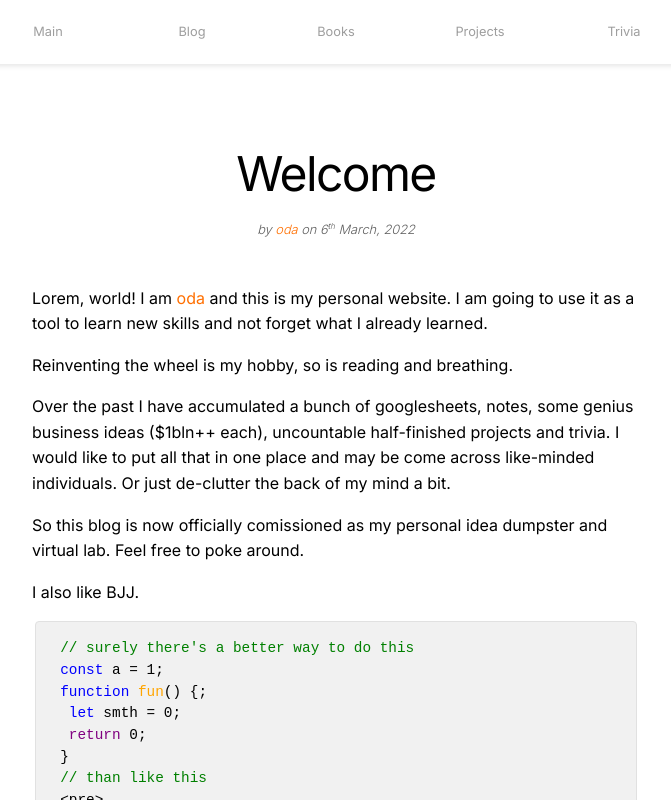
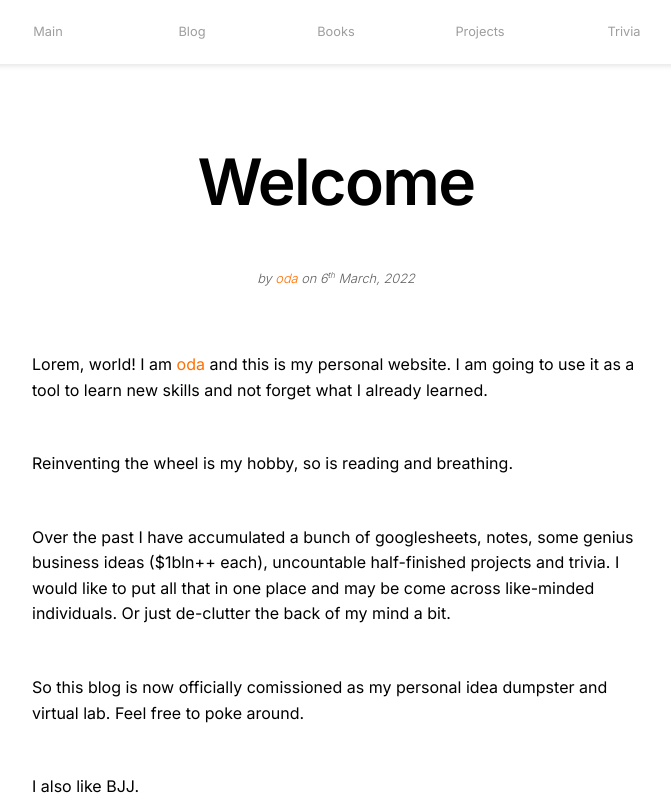
Before and after one commit to ooddaa/blog, a React (Create React App) app: page / in a window 1280 px wide. Shown: the top 800 px of the page, without its empty margins (304-975 px from the left). Built offline with nearby package versions, Linux system fonts and the light colour scheme.

Commit message:
added git stash & open source posts

```diff
--- a/public/app.css
+++ b/public/app.css
@@ -80,7 +80,7 @@ h1 {
   font-size: 4rem;
   line-height: 1.2;
   letter-spacing: -0.1rem;
-  font-weight: 00;
+  font-weight: 600;
 }
 h2 {
   font-size: 3.6rem;
@@ -218,13 +218,14 @@ p {
 }
 
 .blog-post-content-body {
-  padding: var(---20);
+  padding: var(---40);
   padding-left: var(---80);
   padding-right: var(---80);
 }
 
 .blog-post-content-body p {
   padding-bottom: var(---1rem);
+  padding-bottom: var(---3rem);
 }
 
 .blog-post-content-body > p p {
@@ -233,6 +234,7 @@ p {
 
 /* add 1rem padding after every pre section that wraps code */
 .blog-post-content-body pre {
+  padding-top: var(---1rem);
   padding-bottom: var(---1rem);
 }
 
--- a/src/components/pages/Blog/components/BlogPost.jsx
+++ b/src/components/pages/Blog/components/BlogPost.jsx
@@ -17,7 +17,8 @@ function BlogPost({ post, defaultHeader }) {
     <>
       <div className="blog-post-content-header">
         <div className="blog-post-title">
-          {header || defaultHeader}
+          <h1>{header || defaultHeader}</h1>
+
           {/* <h2>{header || defaultHeader}</h2> */}
         </div>
         <div className="blog-post-author">
--- a/src/components/pages/Blog/components/posts.js
+++ b/src/components/pages/Blog/components/posts.js
@@ -206,33 +206,161 @@ def get_prices(tickers, attach_prices=False): ...`}
   {
     id: 2,
     routeName: "blogpost2",
-    header: "Post 2",
-    subheader: "post 2 subheader",
-    dateCreated: [2022, 2, 10],
-    author: "hehe",
+    header: "Git stash",
+    subheader: "Haven't thought it through before making changes on this branch? No biggie - git stash it!",
+    dateCreated: [2022, 3, 5],
+    author: "oda",
+    timeToRead: "3min",
+    timeToThink: "3min",
+    tags: [
+      "git"
+    ],
     body: (
       <div className=".blog-post-content-body">
+
         <p>
-          {reverseString(`Lorem ipsum dolor sit amet consectetur adipisicing elit. Eum officia
-          cupiditate nemo! Vel inventore, nam aliquid corrupti totam dignissimos
-          unde ad non ducimus cum minus, beatae magni praesentium sed velit!`)}
+          <strong>TL/DR: </strong>If you write code first, and think later learn to use these babies:
+          <ul>
+            <li><code>git stash</code></li>
+            <li><code>git stash list</code></li>
+            <li><code>git stash pop</code></li>
+          </ul>
+
         </p>
+
+        <h3>
+          Mein Workflow
+        </h3>
+        <p>
+          Sorry for the title, couldn't resist. I do struggle with keeping my coding organised - not least because I haven't really coded as part of any large team with strict coding practices/guidelines. So my projects are fair game for me - I can touch any part of it whenever I want.
+        </p>
+
+        <p>Which more often than not creates a lot of unnecessary code re-writing. Or, even more often, after I wrote something I realise that it logically belongs to another branch.</p>
+
+        <p>If there is no other branch, I simply
+          <pre>
+            <code>
+            {`$ git checkout -b newBranch
+$ git add .
+$ git commit -m "stuff that should be on newBranch"`}
+            </code>
+          </pre>
+        </p>
+
+        <p>If there IS the other branch that logically owns the changes, no biggie, <code>git stash</code> to the rescue!
+          <pre>
+            <code>
+
+            {`$ git stash     // all changes on current branch are
+                // reverted, equals to git reset --hard
+$ git checkout anotherBranch
+$ git stash pop // there might be some conflicts for manual resolution,
+                // I accept all incoming (stashed) changes
+$ git add .
+$ git commit -m "stuff that should have been on anotherBranch"`}
+            </code>
+          </pre>
+        </p>
+        <p>
+        Voila!
+
+Now we have appropriately positioned and accounted for our code.
+        </p>
+
       </div>
     ),
   },
   {
     id: 3,
     routeName: "blogpost3",
-    header: "Post 3",
+    header: "How I stopped worrying and started to love open source",
     subheader: "post 3 subheader",
-    dateCreated: [2022, 3, 11],
-    author: "Santa",
+    dateCreated: [2022, 3, 23],
+    author: "oda",
+    timeToRead: "3min",
+    timeToThink: "3min",
+    tags: [
+      "open source",
+      "GitHub",
+      "BitBucket",
+      "git push"
+    ],
     body: (
       <div className=".blog-post-content-body">
-        <p>Posto numero 3</p>
+        <p>
+        <strong>TL/DR: </strong>Transition between hoarding behaviour and open source (in my case vs private Bitbucket and public GitHub) - takes a mindshift. The question boils down to: Do I want to be a better developer/coder/programmer/professional? If the answer is YES - go public. If the answer is NO - stick with a private repo.
+        </p>
+
+
+
+
+        <h3>Public vs Private</h3>
+        <p>Since the beginning of my coding hobby, in 2012, I was under the impression that what I code matters.
+          Not that I would be able to put my finger on how exactly it mattered or why. Or why I was so sure that anyone would ever spend any of their valuable time reading/stealing/using my precious code.
+        </p>
+        <p>
+          Uploading my work to a public place changes how I think about the quality of my work. I have three rules:
+          <ol>
+
+            <li><strong>To push is better than to hoard.</strong> Pushing to main branch forces me to focus on solving an issue within the restricted timespan (I like those green commits, I do). But at the same time I realise I don't want to push garbage, so a this becomes a battle against <strong>Unrelenting Standards</strong> (ie "it's better now and imperfect that perfect and never").</li>
+
+            <li><strong>To write documentation is better than write code.</strong> I want my work to be something that I am not ashamed of. The only sure way to get there for me is to incrementally improve my code (logic, organization, comments). Since "incrementally" means "step by step over time" - I ran into the old <strong>WHAT_THE_HELL_IS_THIS_DOING_HERE</strong> problem. When it takes me more time to remember what I was trying to achieve than actually incrementing the quality. Hence I make myself spend time on adding code comments, documentation, and notes. And if I'm completely honest, the benefit that I get when I actually think of what I am trying to achive via code far outweighs the benefits of having  banged out some code for the sake of code lines (what?). </li>
+
+            <li><strong>To compete is better that to delude yourself.</strong> This is the big one for me. I think open source allows ideas to compete. Even if they compete only within my own head, because, let's get real for a sec, no one is going to go through my repos with any level of attention. If they do, I'd be chaffed to bits to listen to their comments (after a couple of deep breaths that is). Hoarding code in my drawer kills any opportunity for it to be grown into something usable by actual humans. Pushing it out there in the public gives it at least a chance (however small). There is lots of work to do after just simple <code>git push</code> but without the first step, there won't be any others.</li>
+          </ol>
+        </p>
+
+        <h3>Conclusion</h3>
+        <p>
+          Pushing code to a public repo (and do remove all PID - privately identifiable data from your repo) vs hoarding all in a private repo gives you a chance and a stimulus to improve your work.
+        </p>
       </div>
     ),
   },
+  {
+    id: 4,
+    routeName: "blogpost4",
+    header: "Future posts",
+    subheader: "What I need to write about",
+    dateCreated: [2022, 3, 23],
+    author: "oda",
+    timeToRead: "3min",
+      timeToThink: "3min",
+      tags: [
+      ],
+    body: (
+      <div className=".blog-post-content-body">
+        <ol>
+          <li>find library that styles html code - mine looks horrible and takes forever to add</li>
+          <li>write a bunch of <i>1min solutions</i> based on the problems & solutions from my google sheets</li>
+          <li>add links</li>
+        </ol>
+        <p>
+
+        </p>
+      </div>
+    ),
+  }
 ];
 
 export default posts;
+
+const stub = {
+  id: 2,
+  routeName: "blogpost2",
+  header: "Post 2",
+  subheader: "post 2 subheader",
+  dateCreated: [2022, 2, 10],
+  author: "oda",
+  timeToRead: "3min",
+    timeToThink: "3min",
+    tags: [
+    ],
+  body: (
+    <div className=".blog-post-content-body">
+      <p>
+
+      </p>
+    </div>
+  ),
+}
```
Also changed, not shown: 1 other file (tests, documents, lock files or other folders).
